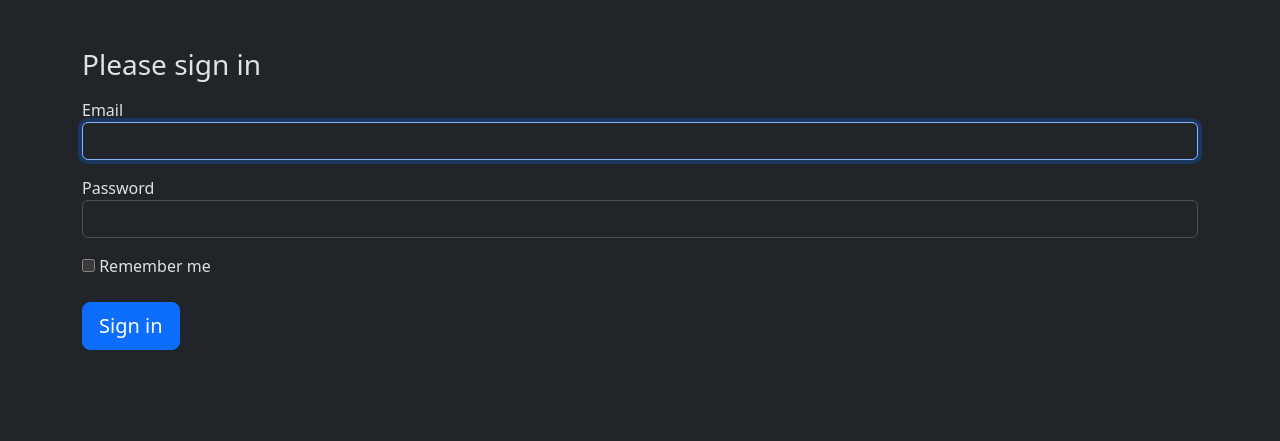
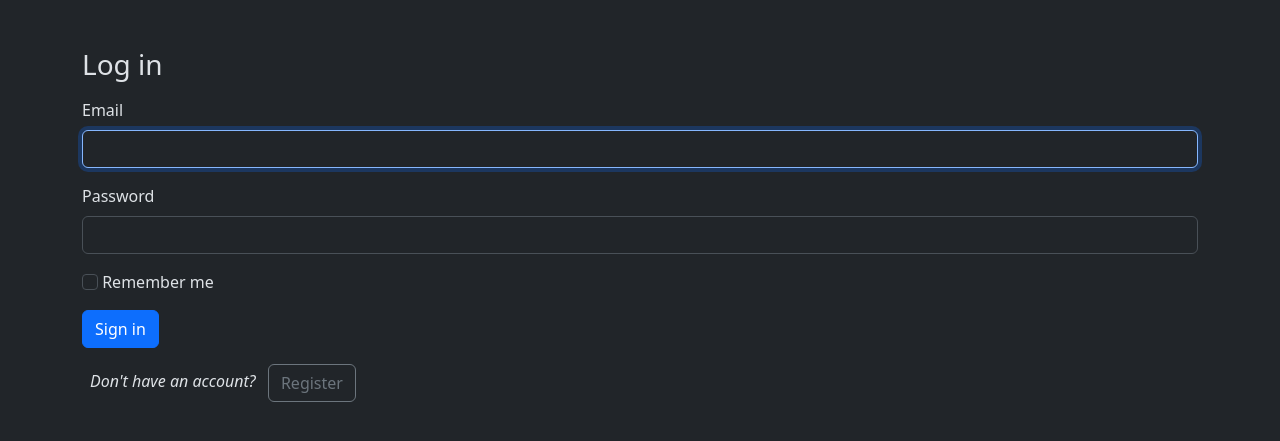
Before and after one commit to CESI-CDA-2022-23-Groupe-4/Cube_pandasenp, a Symfony app: template templates/security/login.html.twig in a window 1280 px wide. Shown: the top 441 px of the page. Run offline with Twig, Linux system fonts and the light colour scheme; the template is opened without the code that fills it, so the values that code supplies are empty; some libraries are stand-ins or nearby versions.

Commit message:
Updated login and register forms style

```diff
--- a/templates/security/login.html.twig
+++ b/templates/security/login.html.twig
@@ -9,13 +9,13 @@
         </div>
 
     {% else %}
-        <h1 class="h3 mb-3 font-weight-normal">Please sign in</h1>
-        <div class="my-3">
-            <label for="inputEmail">Email</label>
+        <h1 class="h3 mb-3 font-weight-normal">Log in</h1>
+        <div class="mb-3">
+            <label for="inputEmail" class="form-label required">Email</label>
             <input type="email" value="{{ last_username }}" name="email" id="inputEmail" class="form-control col" autocomplete="email" required autofocus>
         </div>
-        <div class="my-3">
-            <label for="inputPassword">Password</label>
+        <div class="mb-3">
+            <label for="inputPassword" class="form-label required">Password</label>
             <input type="password" name="password" id="inputPassword" class="form-control" autocomplete="current-password" required>
         </div>
 
@@ -23,21 +23,22 @@
             value="{{ csrf_token('authenticate') }}"
         >
 
-        <div class="checkbox mb-3">
-            <label>
-                <input type="checkbox" name="_remember_me"> Remember me
-            </label>
+        <div class="mb-3">
+            <div class="form-chack">
+                <input type="checkbox" name="_remember_me" class="form-check-input">
+                <label class="form-check-label"> Remember me</label>
+            </div>
         </div>
 
-        <div class="my-4">
-            <button class="btn btn-lg btn-primary" type="submit">
+        <div class="mb-3">
+            <button type="submit" class="btn btn-primary">
                 Sign in
             </button>
         </div>
-
-
-
+        <div class="mt-3">
+            <i class="text-center m-2">Don't have an account?</i>
+            <a class="btn btn-outline-secondary" href="{{ path('app_register') }}">Register</a>
+        </div>
     {% endif %}
-
 </form>
 {% endblock %}
```
Also changed, not shown: templates/registration/register.html.twig (+7 -5 lines), 1 other file.
